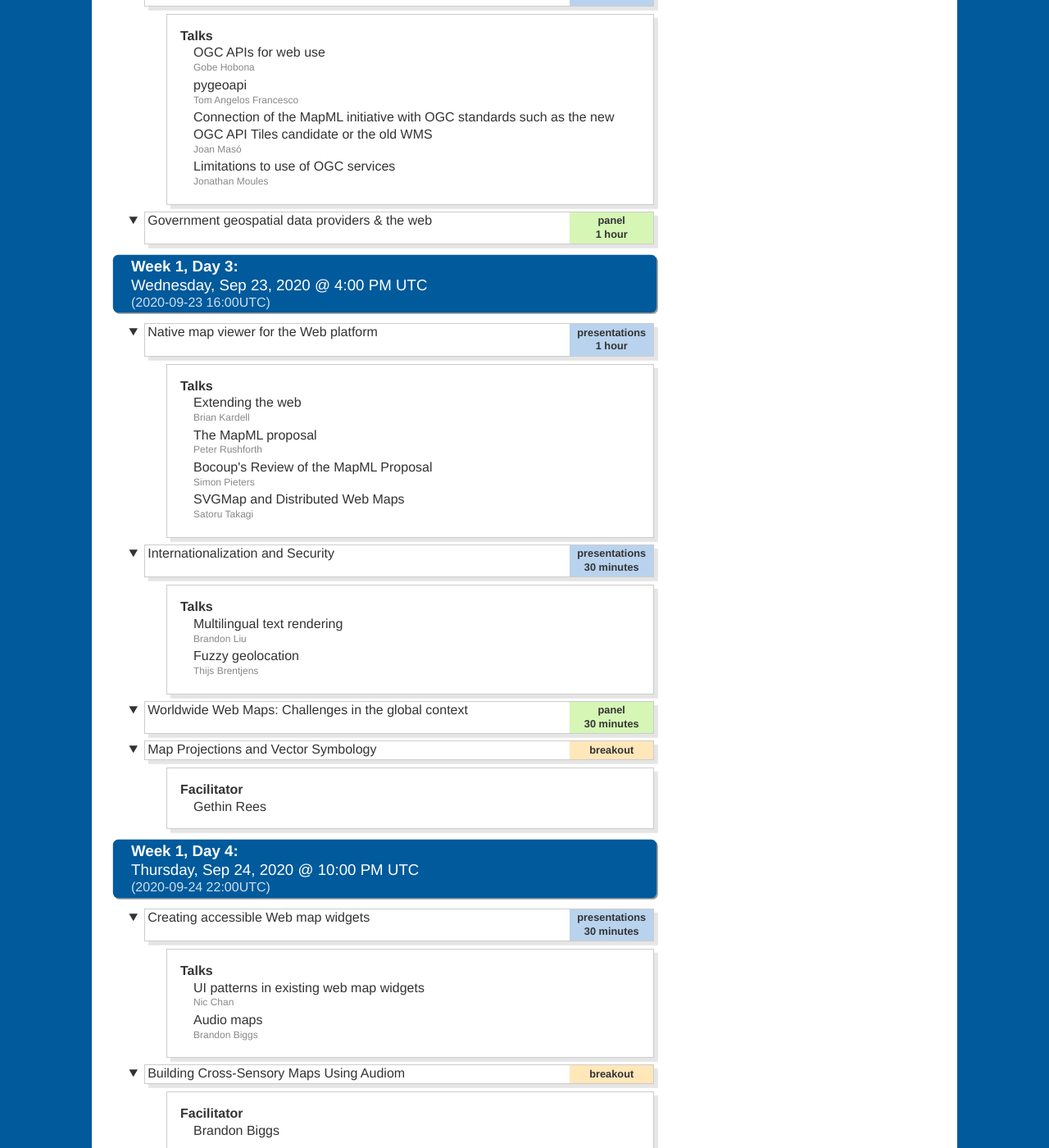
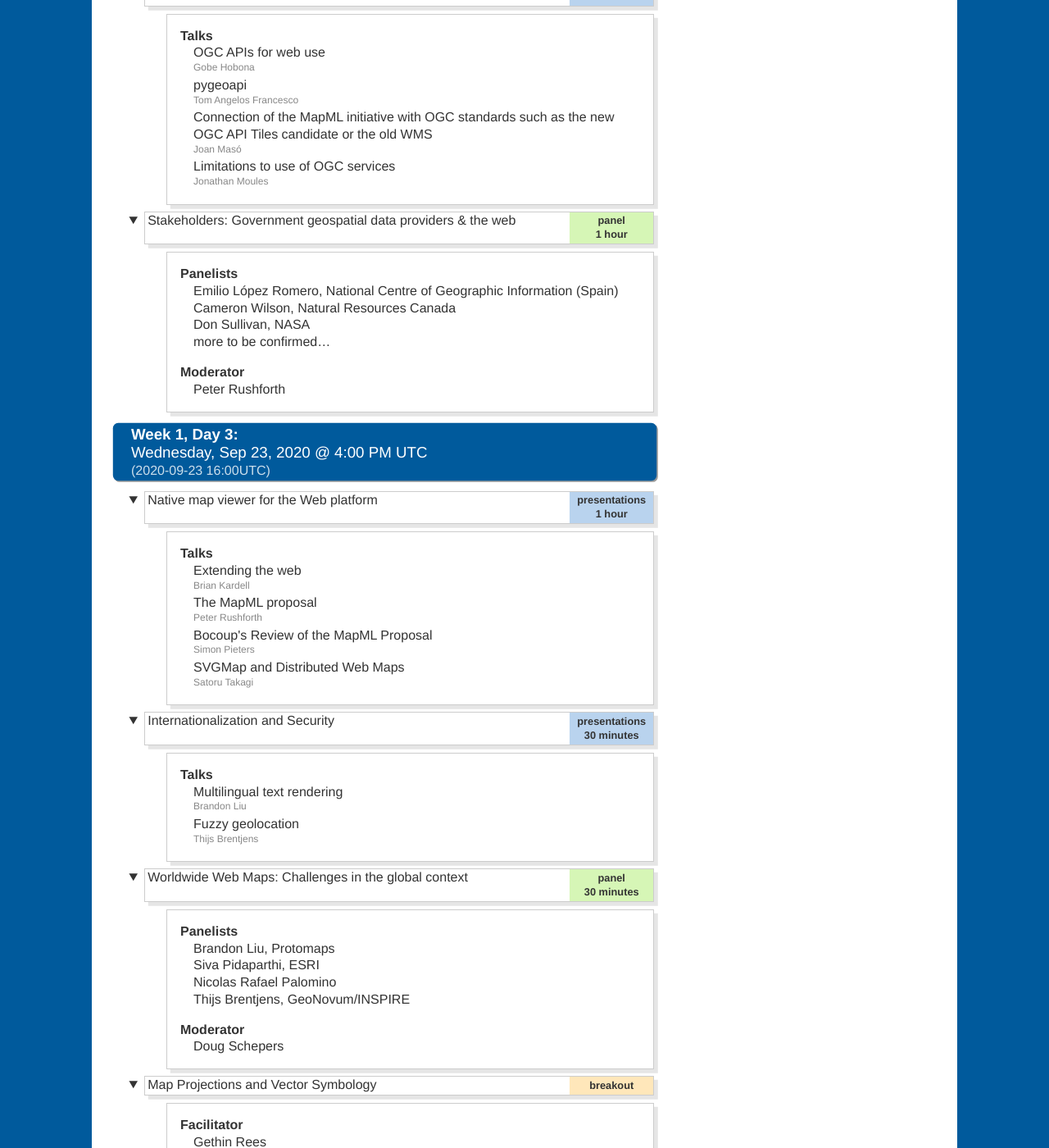
Before and after one commit to Maps4HTML/Maps4HTML-Workshop-2020, a Jekyll site: the page built from agenda.html, in a window 1280 px wide and 1400 px high, scrolled down 1723 px. Shown: the whole window at 82% size. Built offline with Jekyll 4.4.1, drawn with Linux system fonts in a browser that asks for light colours; some of the changed text lies outside the part shown.

Commit message:
Add panelists and moderators to agenda

```diff
--- a/agenda.html
+++ b/agenda.html
@@ -47,9 +45,17 @@ schedule:
               <span>Joan Masó</span>
             - Limitations to use of OGC services
               <span>Jonathan Moules</span>
-      - title: "Government geospatial data providers & the web"
+      - title: "Stakeholders: Government geospatial data providers & the web"
         type: panel
         duration: "1 hour"
+        details:
+          - Panelists:
+              - Emilio López Romero, National Centre of Geographic Information (Spain)
+              - Cameron Wilson, Natural Resources Canada
+              - Don Sullivan, NASA
+              - more to be confirmed…
+          - Moderator:
+              - Peter Rushforth
   - title: "Week 1, Day 3"
     start: 2020-09-23T16:00Z
     agenda:
@@ -79,6 +85,14 @@ schedule:
       - title: "Worldwide Web Maps: Challenges in the global context"
         type: panel
         duration: "30 minutes"
+        details:
+          - Panelists:
+              - Brandon Liu, Protomaps
+              - Siva Pidaparthi, ESRI
+              - Nicolas Rafael Palomino
+              - Thijs Brentjens, GeoNovum/INSPIRE
+          - Moderator:
+              - Doug Schepers
       - title: "Map Projections and Vector Symbology"
         type: breakout
         details:
@@ -142,6 +164,15 @@ schedule:
       - title: Creating accessible Web map widgets
         type: panel
         duration: "30 minutes"
+        details:
+          - Panelists:
+            - Brandon Biggs, Audiom / Smith-Kettlewell Eye Research Institute
+            - Doug Schepers, Fizz Studio
+            - James Coughlan, Audiom / Smith-Kettlewell Eye Research Institute
+            - Tony Stockman, Queen Mary University
+            - Nicholas Giudice, University of Maine
+          - Moderator:
+            - Gobe Hobona
       - title: "Advances in 3D Map Display"
         type: presentations
         duration: "30 minutes"
@@ -176,6 +216,11 @@ schedule:
       - title: "Stakeholders: Commercial mapping services & the web"
         type: panel
         duration: "1 hour"
+        details:
+          - Panelists:
+            - to be confirmed…
+          - Moderator:
+            - Ted Guild
       - title: "Map Whiteboard: Collaborative Map-Making"
         type: breakout
         details:
@@ -194,6 +239,13 @@ schedule:
       - title: "Stakeholders: Open source for mapping & browsers"
         type: panel
         duration: "1 hour"
+        details:
+          - Panelists:
+            - Andreas Hocevar, OpenLayers
+            - Simon Pieters, Bocoup
+            - more to be confirmed…
+          - Moderator:
+            - Tom Kralidis
       - title: "Conclusion / Next Steps"
         type: discussion
         duration: "30 minutes"
```
Also changed, not shown: other parts of agenda.html (+17 -2 lines).
